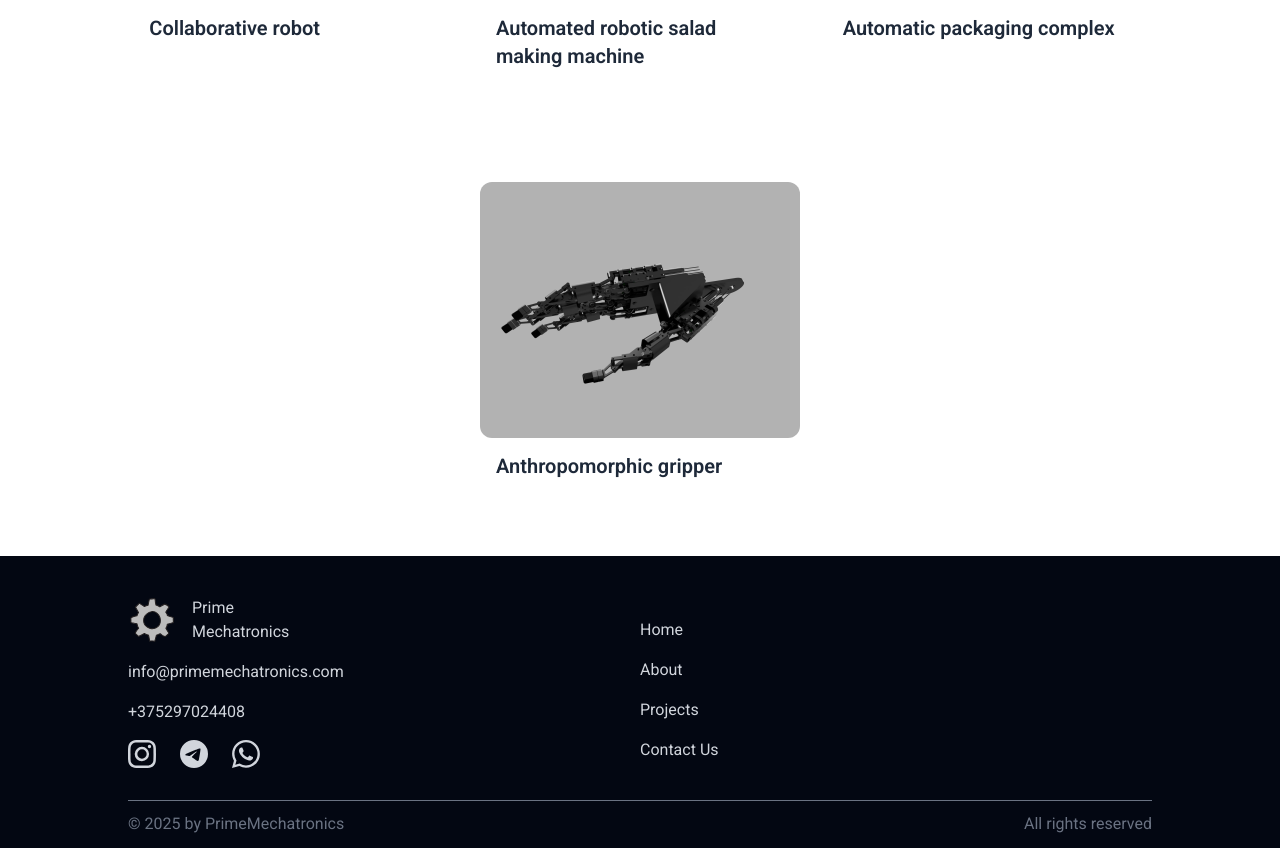
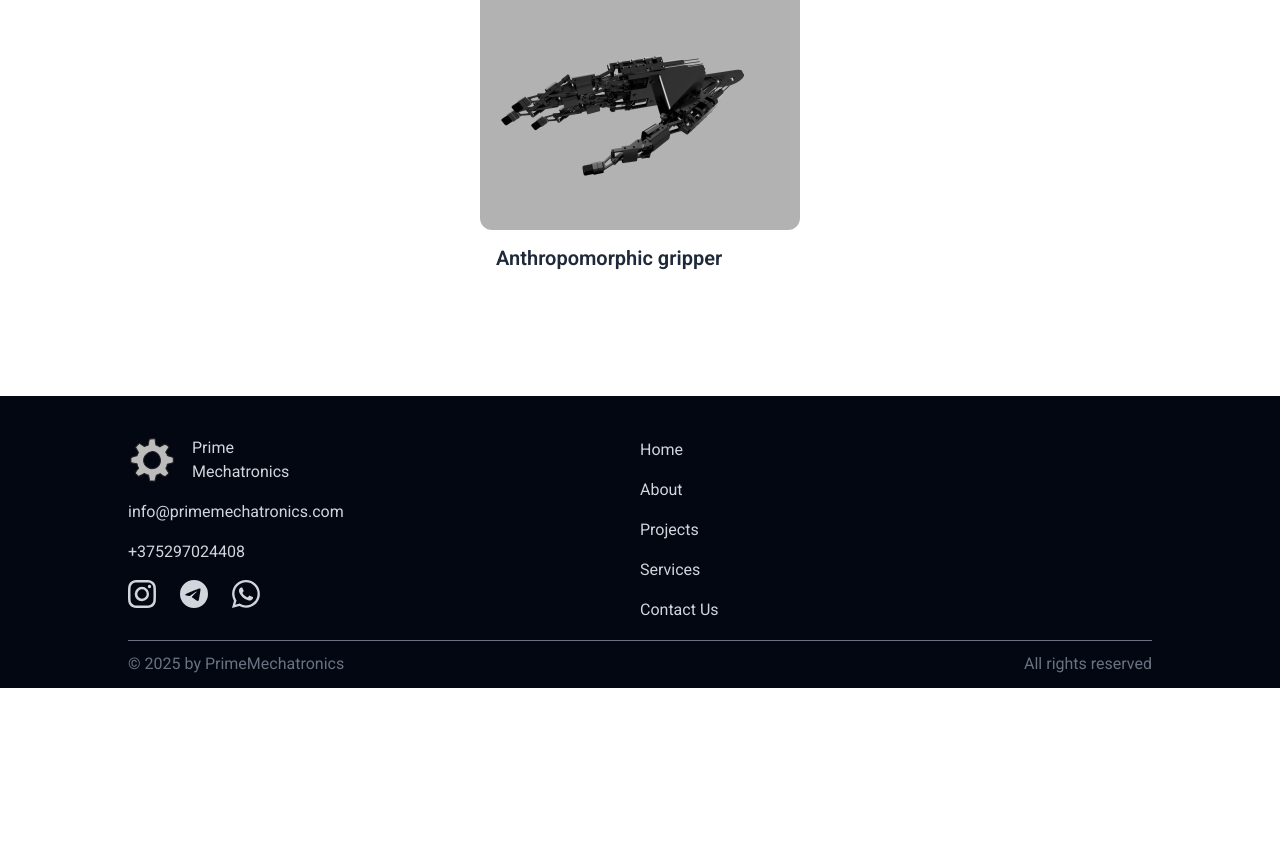
Before and after one commit to antonsoloviev/prime-mechatronics, a React (Vite) app: page /projects in a window 1280 px wide. Shown: the part 1405-2253 px from the top of the page. After the commit the page ends 2093 px from the top, so only its background shows below. Built offline with nearby package versions, Linux system fonts and the light colour scheme.

Commit message:
fix: projects page and footer links

```diff
--- a/src/components/About.jsx
+++ b/src/components/About.jsx
@@ -8,7 +8,7 @@ const About = () => {
   return (
     <section
       id="About"
-      className="flex flex-col gap-6 container mx-auto p-14 md:px-20 lg:px-32 w-full overflow-hidden"
+      className="flex flex-col gap-6 container mx-auto pb-4 pt-20 px-4 sm:px-6 md:px-20 lg:px-32 w-full overflow-hidden"
     >
       <div className="flex gap-8 flex-wrap justify-center xl:justify-between">
         <div className="flex justify-center max-w-xs 2xl:max-w-xl ">
--- a/src/components/Contact.jsx
+++ b/src/components/Contact.jsx
@@ -32,18 +32,11 @@ const Contact = () => {
       setResult("");
     }
   };
-  //   "contact": {
-  //     "title": "Contact us",
-  //     "comment": "Describe the task and we will respond promptly",
-  //     "your name": "Your Name",
-  //     "your email": "Your Email",
-  //     "message": "Message",
-  //     "send message": "Send message"
-  // }
+
   return (
     <section
       id="Contact"
-      className="relative container mx-auto py-4 pt-20 px-6 md:px-20 lg:px-32 my-10 w-full overflow-hidden"
+      className="relative container mx-auto pb-4 pt-20 px-4 sm:px-6 md:px-20 lg:px-32 my-10 w-full overflow-hidden"
     >
       <h1 className="text-3xl sm:text-6xl font-bold mb-2 text-center">
         {t("contact.title")}
--- a/src/components/Footer.jsx
+++ b/src/components/Footer.jsx
@@ -1,6 +1,7 @@
 import React from "react";
 import { assets } from "../assets/assets";
 import { useTranslation } from "react-i18next";
+import { Link } from "react-router";
 
 const Footer = () => {
   const { t } = useTranslation("main");
@@ -61,30 +62,31 @@ const Footer = () => {
           </div>
           <div className="w-full md:w-1/2 ">
             <ul className="flex flex-col gap-4 items-center sm:items-start">
-              <a
-                href="#Header"
-                className="text-gray-300 cursor-pointer hover:text-white"
-              >
-                {t("navbar.home")}
-              </a>
-              <a
-                href="#About"
-                className="text-gray-300 cursor-pointer hover:text-white"
-              >
-                {t("navbar.about")}
-              </a>
-              <a
-                href="#Projects"
-                className="text-gray-300 cursor-pointer hover:text-white"
-              >
-                {t("navbar.projects")}
-              </a>
-              <a
-                href="#Contact us"
-                className="text-gray-300 cursor-pointer hover:text-white"
-              >
-                {t("navbar.contact us")}
-              </a>
+              <Link to="/">
+                <li className=" text-gray-300 hover:text-white cursor-pointer">
+                  {t("navbar.home")}
+                </li>
+              </Link>
+              <Link to="/#About">
+                <li className=" text-gray-300 hover:text-white cursor-pointer">
+                  {t("navbar.about")}
+                </li>
+              </Link>
+              <Link to="/#Projects">
+                <li className=" text-gray-300 hover:text-white cursor-pointer">
+                  {t("navbar.projects")}
+                </li>
+              </Link>
+              <Link to="/#Services">
+                <li className=" text-gray-300 hover:text-white cursor-pointer">
+                  {t("navbar.services")}
+                </li>
+              </Link>
+              <Link to="/#Contact">
+                <li className=" text-gray-300 hover:text-white cursor-pointer">
+                  {t("navbar.contact us")}
+                </li>
+              </Link>
             </ul>
           </div>
         </div>
--- a/src/components/ProjectsSlider.jsx
+++ b/src/components/ProjectsSlider.jsx
@@ -12,7 +12,7 @@ const ProjectsSlider = () => {
   return (
     <section
       id="Projects"
-      className="relative container mx-auto py-4 pt-20 px-6 md:px-20 lg:px-32 my-20 w-full overflow-hidden"
+      className="relative container mx-auto py-4 pt-20 px-4 sm:px-6 md:px-20 lg:px-32 my-10 w-full overflow-hidden"
     >
       <div className="flex flex-col items-start">
         <h1 className="text-3xl sm:text-6xl font-bold mb-4 text-left">
--- a/src/components/Services.jsx
+++ b/src/components/Services.jsx
@@ -8,7 +8,7 @@ const Services = () => {
   return (
     <section
       id="Services"
-      className="relative container mx-auto py-4 pt-20 px-6 md:px-20 lg:px-32 my-20 w-full overflow-hidden"
+      className="relative container mx-auto py-4 pt-20 px-4 sm:px-6 md:px-20 lg:px-32 my-10 w-full overflow-hidden"
     >
       <div className="flex flex-col items-center">
         <h1 className="text-3xl sm:text-6xl font-bold mb-2 text-left">
--- a/src/pages/Home.jsx
+++ b/src/pages/Home.jsx
@@ -4,10 +4,12 @@ import About from "../components/About";
 import ProjectsSlider from "../components/ProjectsSlider";
 import Services from "../components/Services";
 import Contact from "../components/Contact";
+import { ScrollRestoration } from "react-router";
 
 const Home = () => {
   return (
     <div>
+      <ScrollRestoration />
       <Greeting />
       <About />
       <ProjectsSlider />
--- a/src/pages/Projects.jsx
+++ b/src/pages/Projects.jsx
@@ -11,7 +11,7 @@ const Projects = () => {
   return (
     <div>
       <ScrollRestoration />
-      <section className="relative container mx-auto py-4 pt-20 px-6 md:px-20 lg:px-32 w-full overflow-hidden">
+      <section className="relative container mx-auto py-16 px-6 md:px-20 lg:px-32 w-full overflow-hidden">
         <div className="flex flex-col gap-8">
           <div
             className="group flex gap-4 items-center cursor-pointer"
@@ -37,17 +37,17 @@ const Projects = () => {
             {t("projects.title")}
           </h1>
         </div>
-        <div className="flex flex-wrap gap-4">
+        <div className="flex flex-wrap gap-4 pt-16">
           {projectsData.map((card, i) => (
             <Link to={`/projects/${card.id}`} className="m-auto" key={i}>
-              <div className="project-card max-w-80 flex flex-col gap-2.5 pt-16 border-transparent rounded-xl w-max transition-all duration-300 ease-in">
+              <div className="project-card max-w-80 flex flex-col gap-2.5 border-transparent rounded-xl w-max transition-all duration-300 ease-in">
                 <img
                   src={card.image}
                   alt={t([`${card.title}`], { lng: "en" })}
                   className="w-full rounded-xl"
                 />
                 <div className=" flex justify-start">
-                  <div className="line-clamp-3 px-4 py-1 hover:line-clamp-none min-h-23">
+                  <div className="line-clamp-3 px-4 py-1 hover:line-clamp-none min-h-20 sm:min-h-23">
                     <h2 className="sm:text-xl font-semibold text-gray-800">
                       {t([`${card.title}`])}
                     </h2>
```
